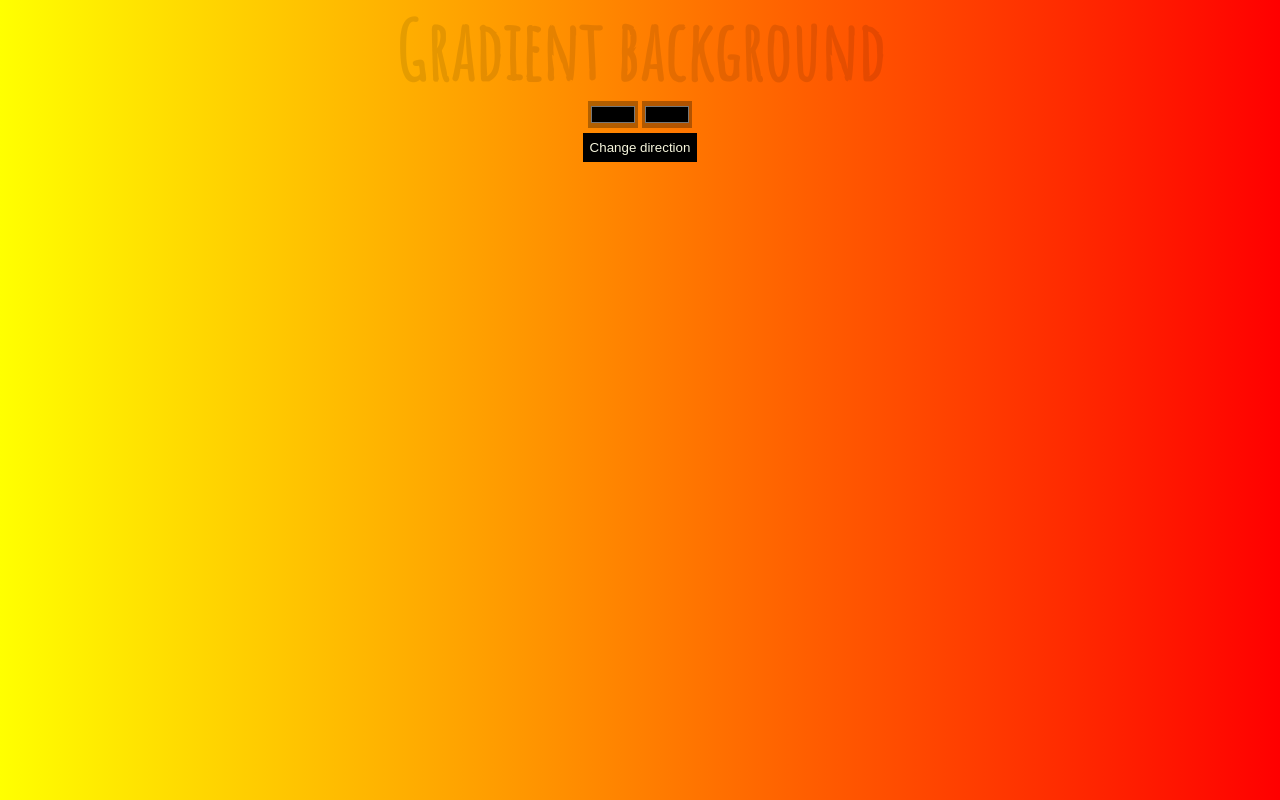
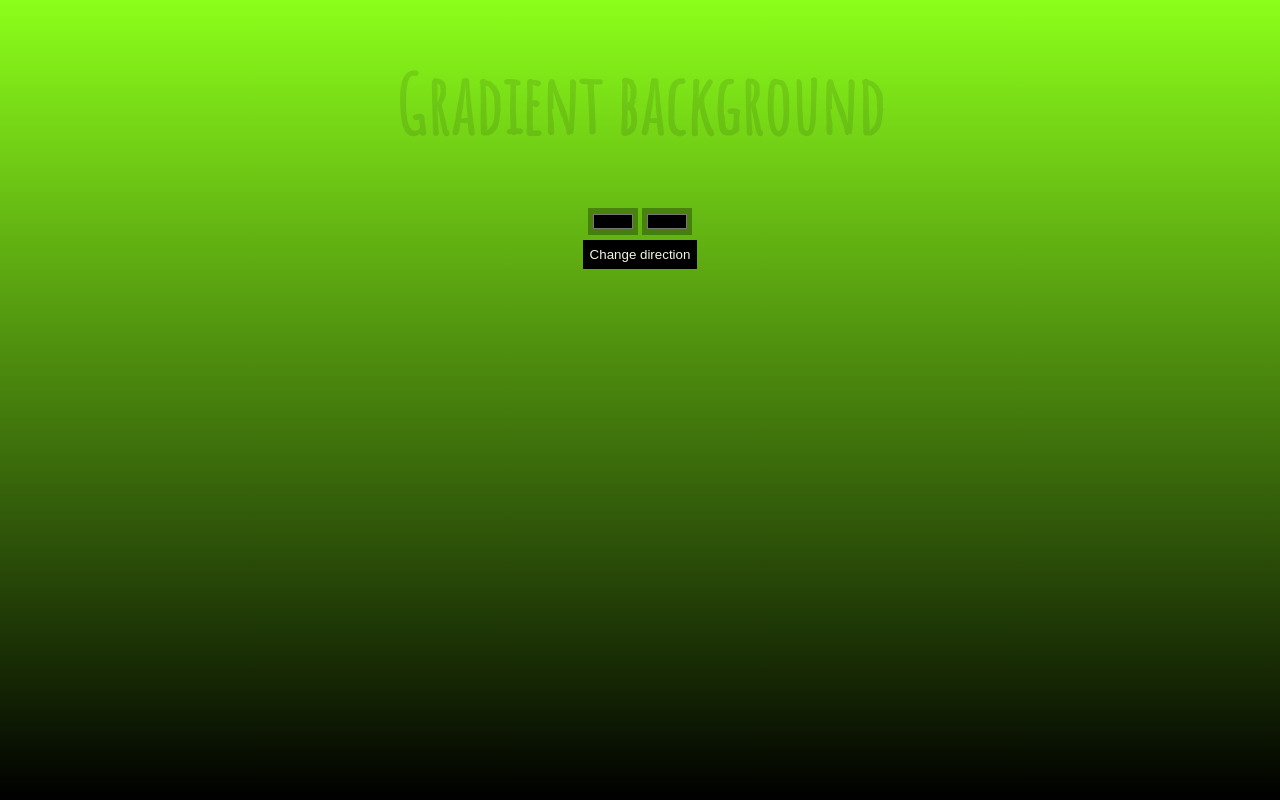
Before and after one commit to AritonV10/gradient-picker, a plain HTML site: page index.html in a window 1280 px wide. Drawn offline with Linux system fonts and the light colour scheme.

```diff
--- a/style/style.css
+++ b/style/style.css
@@ -1,14 +1,12 @@
-*{
-	padding: 0px;
-	margin: 0px;
-}
+
 
 html{
 	height: 100%;
 }
 body {
+
 	text-align: center;
-	background: linear-gradient(to left, red, yellow);
+	background: linear-gradient(to bottom, #8cff1a,  #000000);
 	background-size: cover;
 	padding: 0px;
 }
@@ -21,7 +19,7 @@
 }
 
 h2{
-	margin-top: 20px;
+	margin-top: 6px;
 	background-color: rgba(0, 0, 0, 0.3);;
 	color: rgba(255, 255, 255, 0.9);
 	font-size: 14pt;
```
